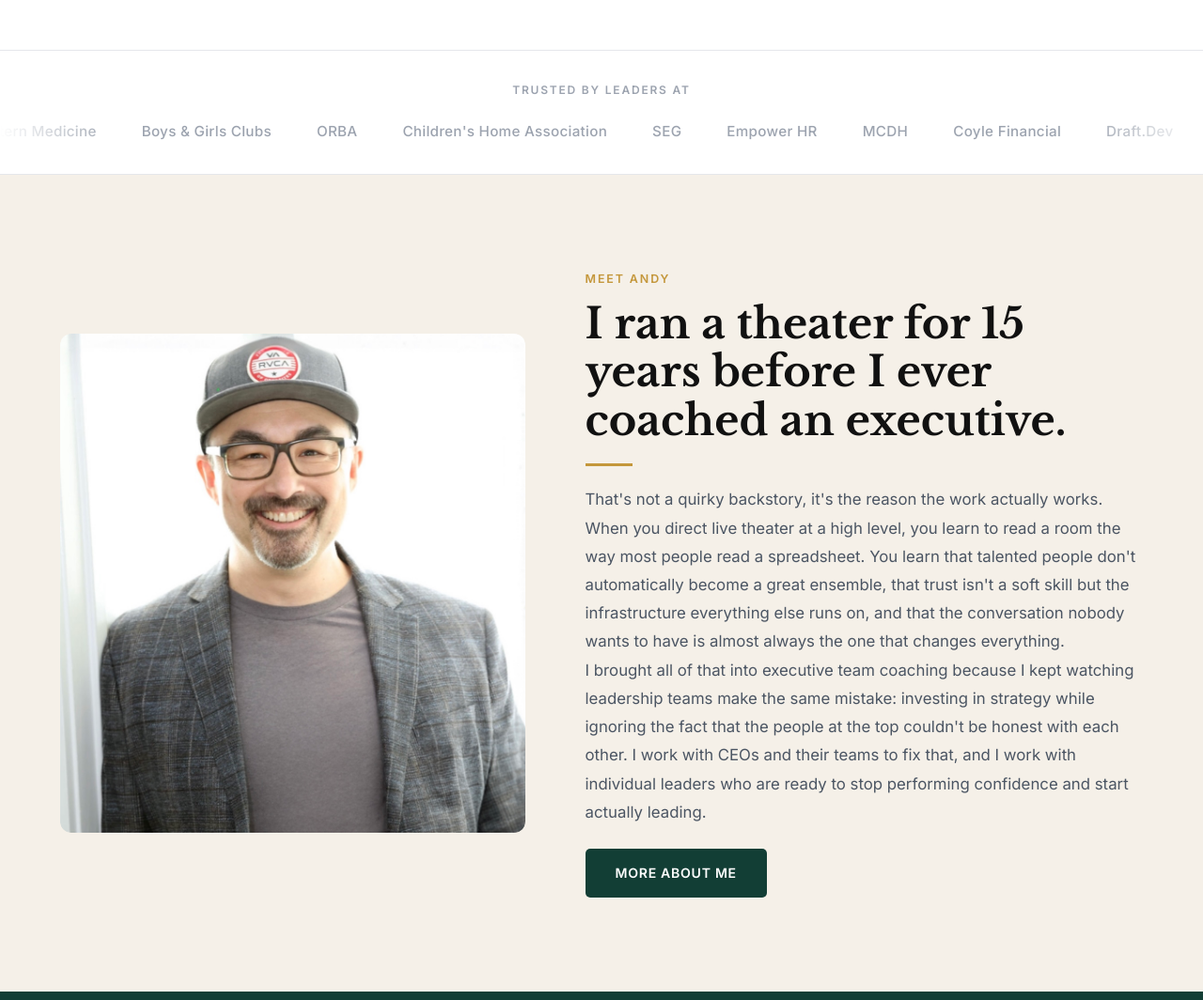
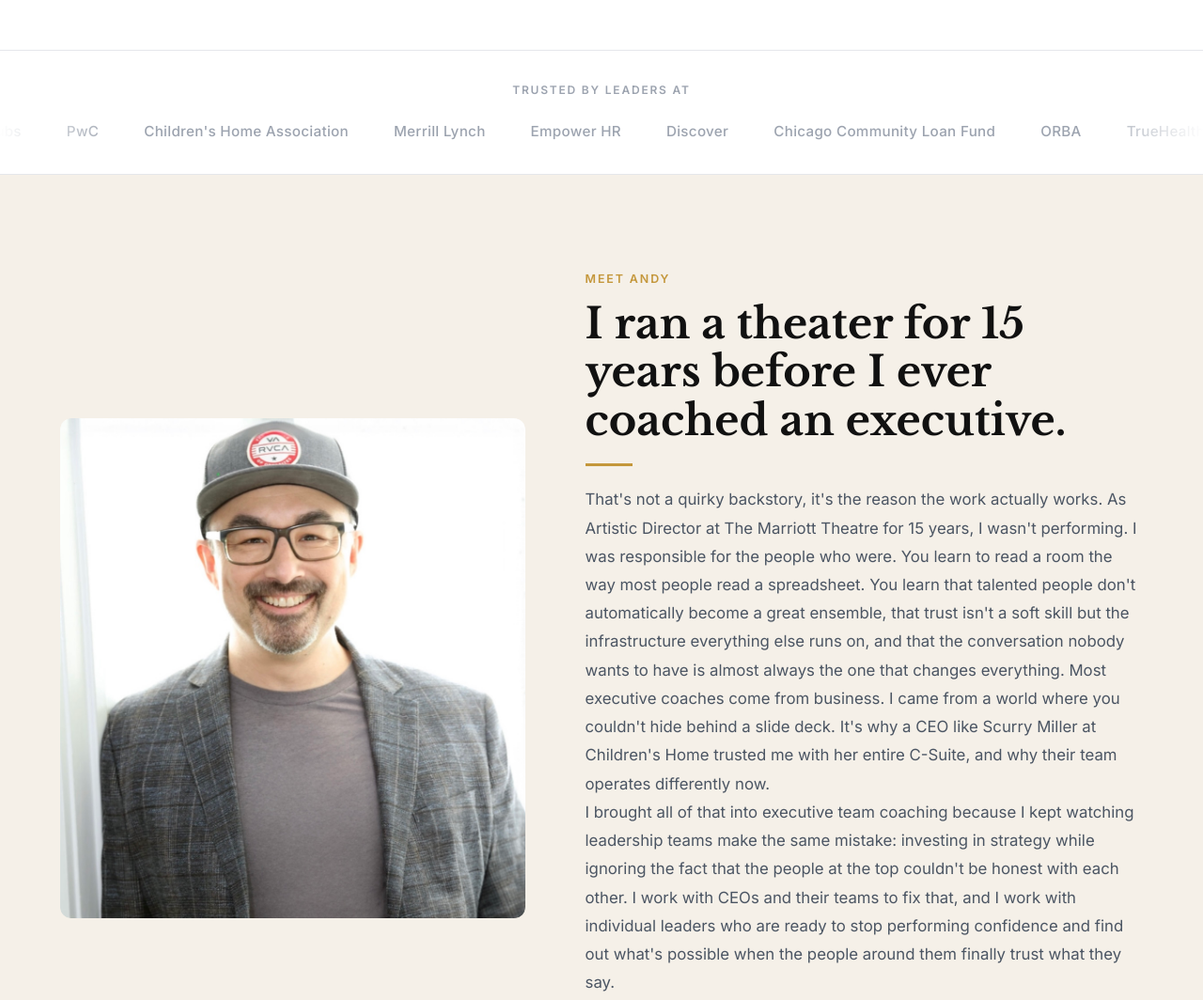
Before and after one commit to scalingminds/scalingminds-new-site, a plain HTML site: page index.html in a window 1280 px wide. Shown: the part 1300-2364 px from the top of the page at 94% size. Drawn offline with nearby package versions, Linux system fonts and the light colour scheme.

Commit message:
Add files via upload

```diff
--- a/index.html
+++ b/index.html
@@ -157,46 +157,36 @@
     <div class="logo-ticker__track">
       <div class="logo-ticker__scroll">
         <span class="logo-ticker__item">Intuit</span>
+        <span class="logo-ticker__item">Northwestern Medicine</span>
         <span class="logo-ticker__item">Aon</span>
+        <span class="logo-ticker__item">Boys &amp; Girls Clubs</span>
         <span class="logo-ticker__item">PwC</span>
+        <span class="logo-ticker__item">Children's Home Association</span>
         <span class="logo-ticker__item">Merrill Lynch</span>
+        <span class="logo-ticker__item">Empower HR</span>
         <span class="logo-ticker__item">Discover</span>
-        <span class="logo-ticker__item">Northwestern Medicine</span>
-        <span class="logo-ticker__item">Boys & Girls Clubs</span>
+        <span class="logo-ticker__item">Chicago Community Loan Fund</span>
         <span class="logo-ticker__item">ORBA</span>
-        <span class="logo-ticker__item">Children's Home Association</span>
-        <span class="logo-ticker__item">SEG</span>
-        <span class="logo-ticker__item">Empower HR</span>
-        <span class="logo-ticker__item">MCDH</span>
-        <span class="logo-ticker__item">Coyle Financial</span>
-        <span class="logo-ticker__item">Draft.Dev</span>
-        <span class="logo-ticker__item">Candor Threads</span>
-        <span class="logo-ticker__item">Middleground</span>
-        <span class="logo-ticker__item">Chicago Community Loan Fund</span>
+        <span class="logo-ticker__item">TrueHealth</span>
+        <span class="logo-ticker__item">McHenry County Department of Health</span>
         <span class="logo-ticker__item">Chicago Investment Corp.</span>
         <span class="logo-ticker__item">The Kidz Club</span>
-        <span class="logo-ticker__item">TrueHealth</span>
         <!-- duplicate for seamless loop -->
         <span class="logo-ticker__item">Intuit</span>
+        <span class="logo-ticker__item">Northwestern Medicine</span>
         <span class="logo-ticker__item">Aon</span>
+        <span class="logo-ticker__item">Boys &amp; Girls Clubs</span>
         <span class="logo-ticker__item">PwC</span>
+        <span class="logo-ticker__item">Children's Home Association</span>
         <span class="logo-ticker__item">Merrill Lynch</span>
+        <span class="logo-ticker__item">Empower HR</span>
         <span class="logo-ticker__item">Discover</span>
-        <span class="logo-ticker__item">Northwestern Medicine</span>
-        <span class="logo-ticker__item">Boys & Girls Clubs</span>
+        <span class="logo-ticker__item">Chicago Community Loan Fund</span>
         <span class="logo-ticker__item">ORBA</span>
-        <span class="logo-ticker__item">Children's Home Association</span>
-        <span class="logo-ticker__item">SEG</span>
-        <span class="logo-ticker__item">Empower HR</span>
-        <span class="logo-ticker__item">MCDH</span>
-        <span class="logo-ticker__item">Coyle Financial</span>
-        <span class="logo-ticker__item">Draft.Dev</span>
-        <span class="logo-ticker__item">Candor Threads</span>
-        <span class="logo-ticker__item">Middleground</span>
-        <span class="logo-ticker__item">Chicago Community Loan Fund</span>
+        <span class="logo-ticker__item">TrueHealth</span>
+        <span class="logo-ticker__item">McHenry County Department of Health</span>
         <span class="logo-ticker__item">Chicago Investment Corp.</span>
         <span class="logo-ticker__item">The Kidz Club</span>
-        <span class="logo-ticker__item">TrueHealth</span>
       </div>
     </div>
   </section>
@@ -212,9 +202,9 @@
           <span class="eyebrow">Meet Andy</span>
           <h2>I ran a theater for 15 years before I ever coached an executive.</h2>
           <div class="divider"></div>
-          <p>That's not a quirky backstory, it's the reason the work actually works. When you direct live theater at a high level, you learn to read a room the way most people read a spreadsheet. You learn that talented people don't automatically become a great ensemble, that trust isn't a soft skill but the infrastructure everything else runs on, and that the conversation nobody wants to have is almost always the one that changes everything.</p>
-          <p>I brought all of that into executive team coaching because I kept watching leadership teams make the same mistake: investing in strategy while ignoring the fact that the people at the top couldn't be honest with each other. I work with CEOs and their teams to fix that, and I work with individual leaders who are ready to stop performing confidence and start actually leading.</p>
-          <a href="/about" class="btn btn--green" style="margin-top: 24px;">More About Me</a>
+          <p>That's not a quirky backstory, it's the reason the work actually works. As Artistic Director at The Marriott Theatre for 15 years, I wasn't performing. I was responsible for the people who were. You learn to read a room the way most people read a spreadsheet. You learn that talented people don't automatically become a great ensemble, that trust isn't a soft skill but the infrastructure everything else runs on, and that the conversation nobody wants to have is almost always the one that changes everything. Most executive coaches come from business. I came from a world where you couldn't hide behind a slide deck. It's why a CEO like Scurry Miller at Children's Home trusted me with her entire C-Suite, and why their team operates differently now.</p>
+          <p>I brought all of that into executive team coaching because I kept watching leadership teams make the same mistake: investing in strategy while ignoring the fact that the people at the top couldn't be honest with each other. I work with CEOs and their teams to fix that, and I work with individual leaders who are ready to stop performing confidence and find out what's possible when the people around them finally trust what they say.</p>
+          <a href="/six-shifts" class="btn btn--green" style="margin-top: 24px;">See How It Works &rarr;</a>
         </div>
       </div>
     </div>
```
